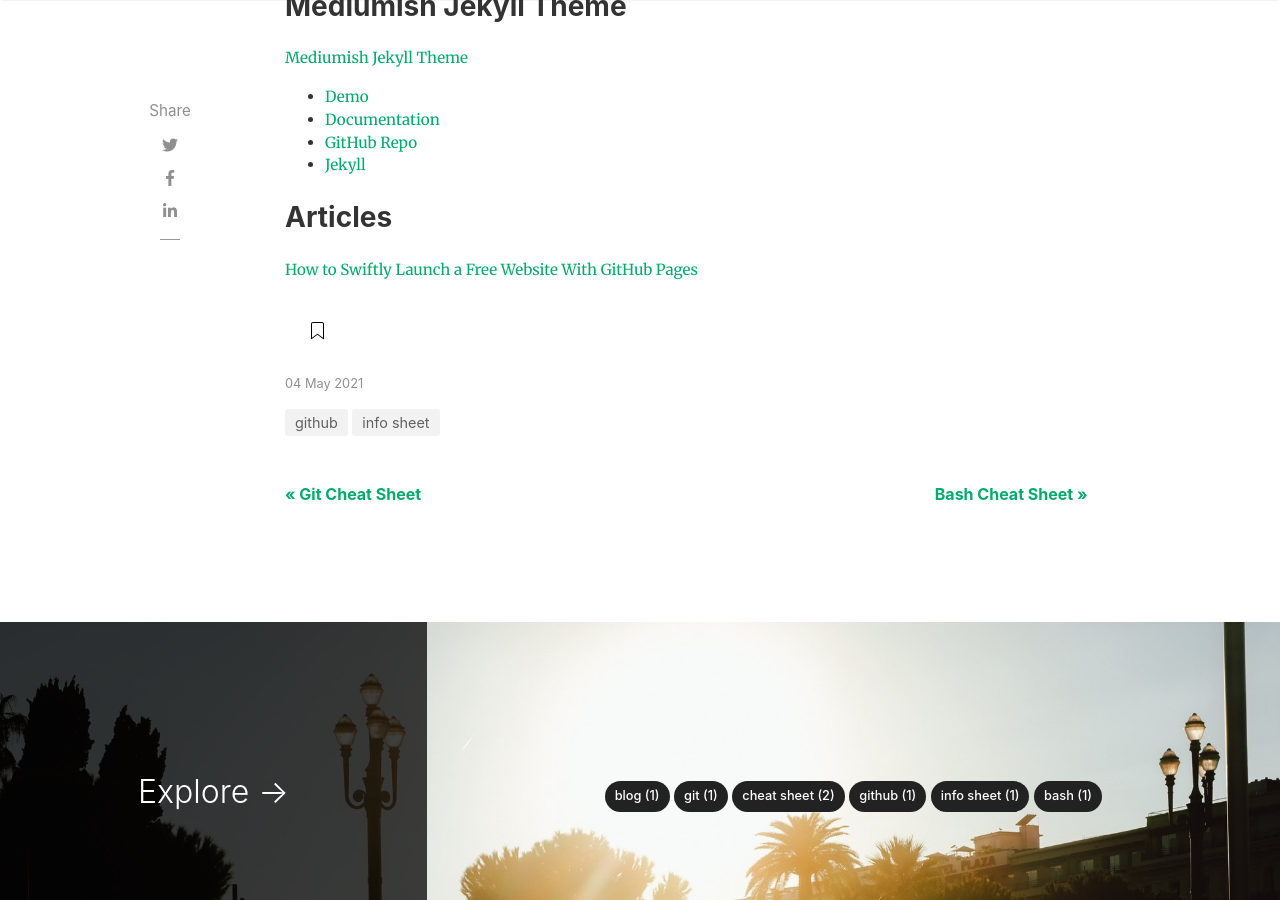
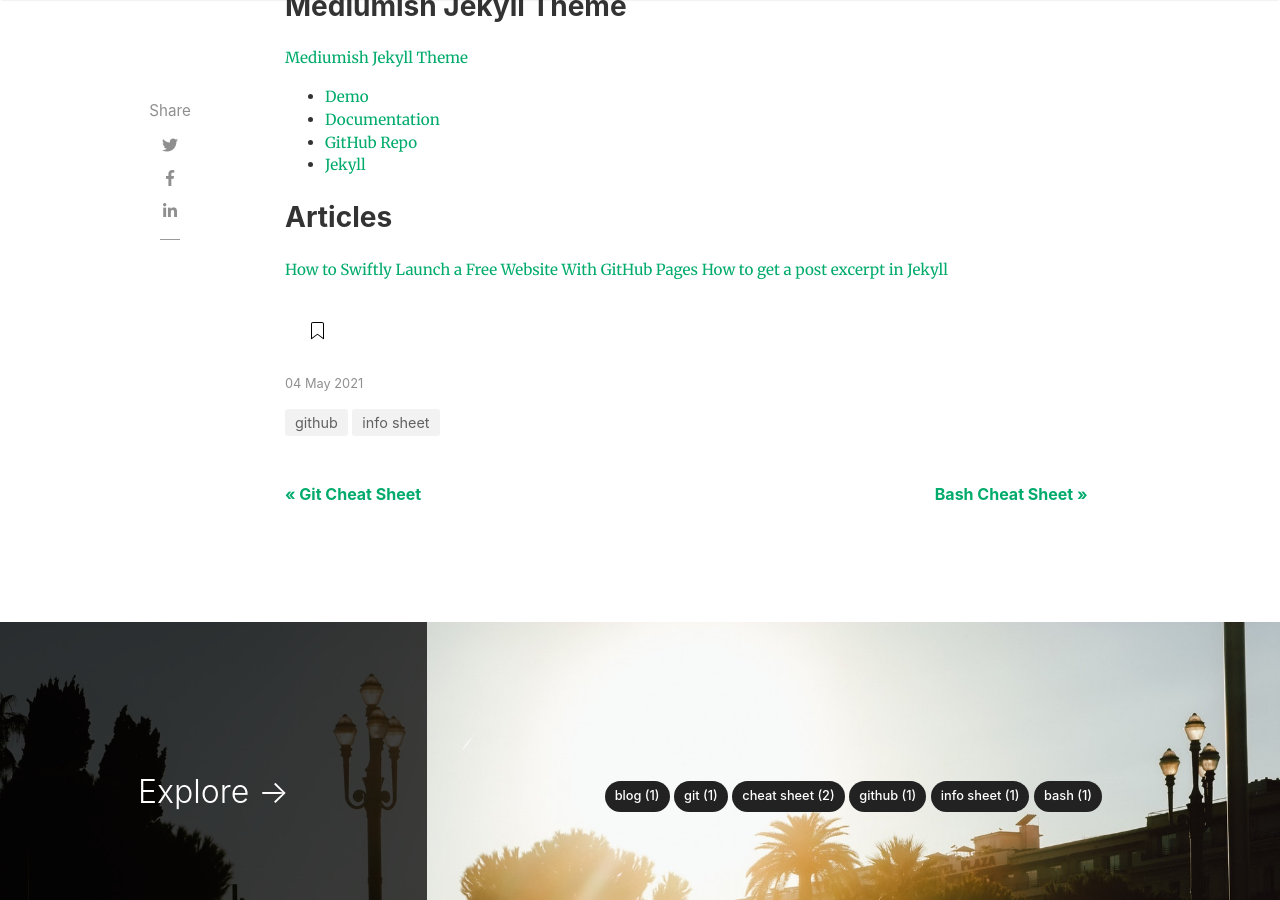
Before and after one commit to goalfred-dev/goalfred-dev.github.io, a Jekyll site: the page built from _posts/2021-05-04-github-pages.md, in a window 1280 px wide and 900 px high, scrolled down 503 px. Built offline with Jekyll 4.4.1, drawn with Linux system fonts in a browser that asks for light colours; nearby versions of some CDN libraries; comment, search, counter and statistics services are not loaded.

Commit message:
Added link on using post excerpts in Jekyll

```diff
--- a/_posts/2021-05-04-github-pages.md
+++ b/_posts/2021-05-04-github-pages.md
@@ -23,3 +23,4 @@
 ### Articles
 
 [How to Swiftly Launch a Free Website With GitHub Pages](https://betterprogramming.pub/how-to-swiftly-launch-a-free-website-with-github-pages-9be6441fce61)
+[How to get a post excerpt in Jekyll](https://stackoverflow.com/questions/19389451/how-can-i-get-a-post-excerpt-in-jekyll)
```
